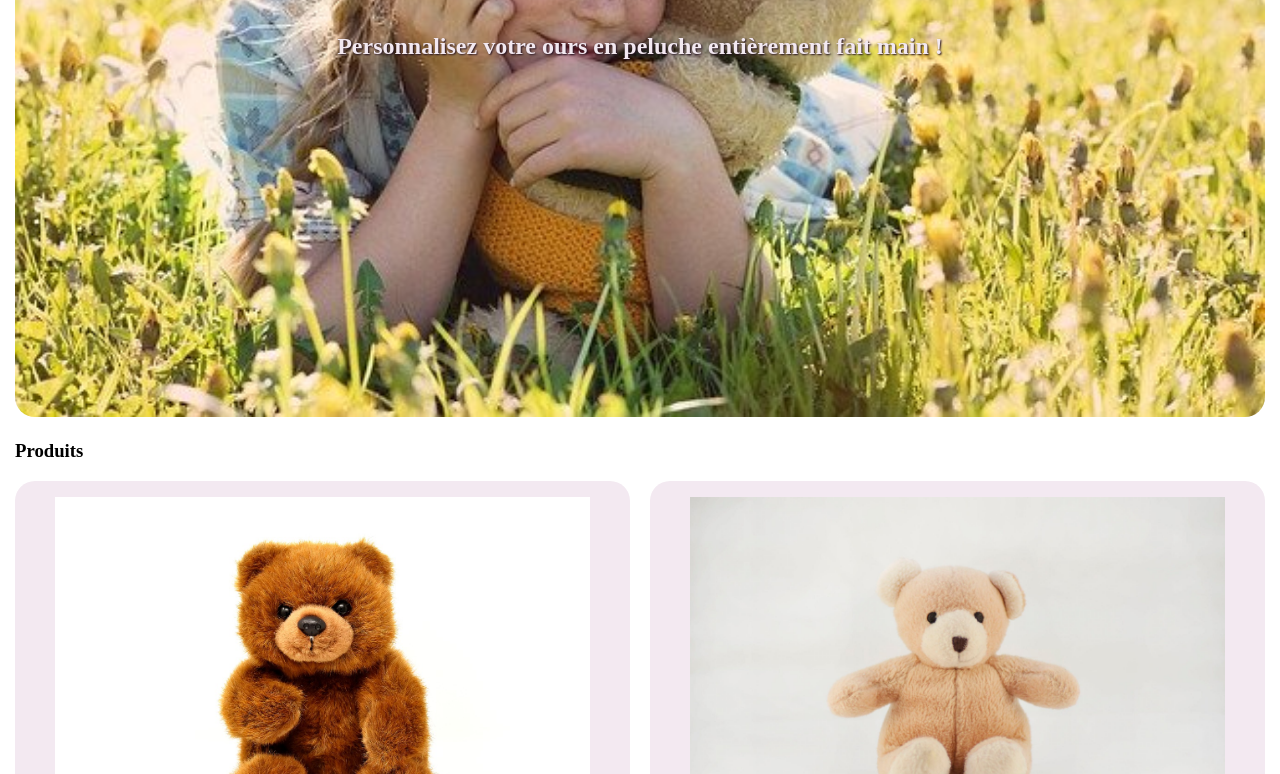
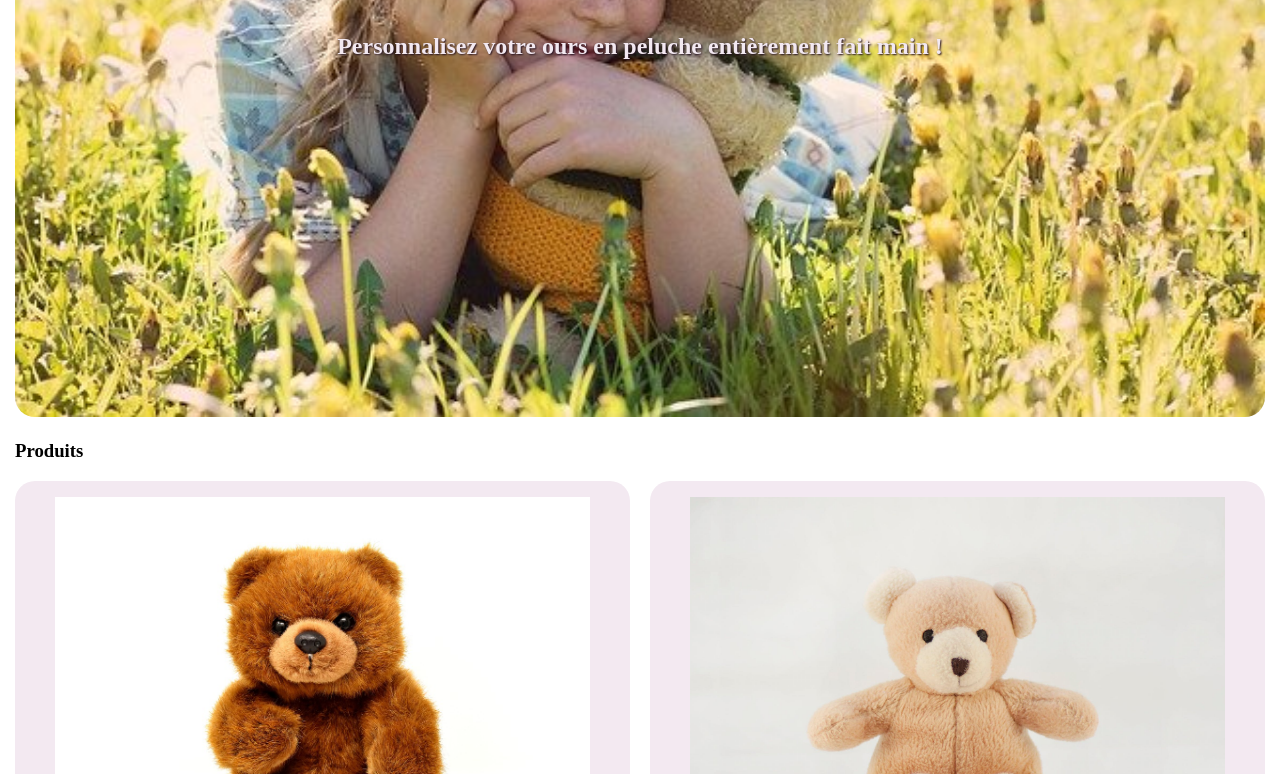
Before and after one commit to Elaudie/ElodieRie_5_23072021, a plain HTML site: page index.html in a window 1280 px wide. Shown: the part 526-1300 px from the top of the page. Drawn offline with Linux system fonts and the light colour scheme.

Commit message:
correction image desktop

```diff
--- a/style.css
+++ b/style.css
@@ -130,4 +130,9 @@ p {
         margin-top: 15px;
     }
 
+    .Image {
+        height: 400px;
+        width: 100%;
+    }
+
 }
```
